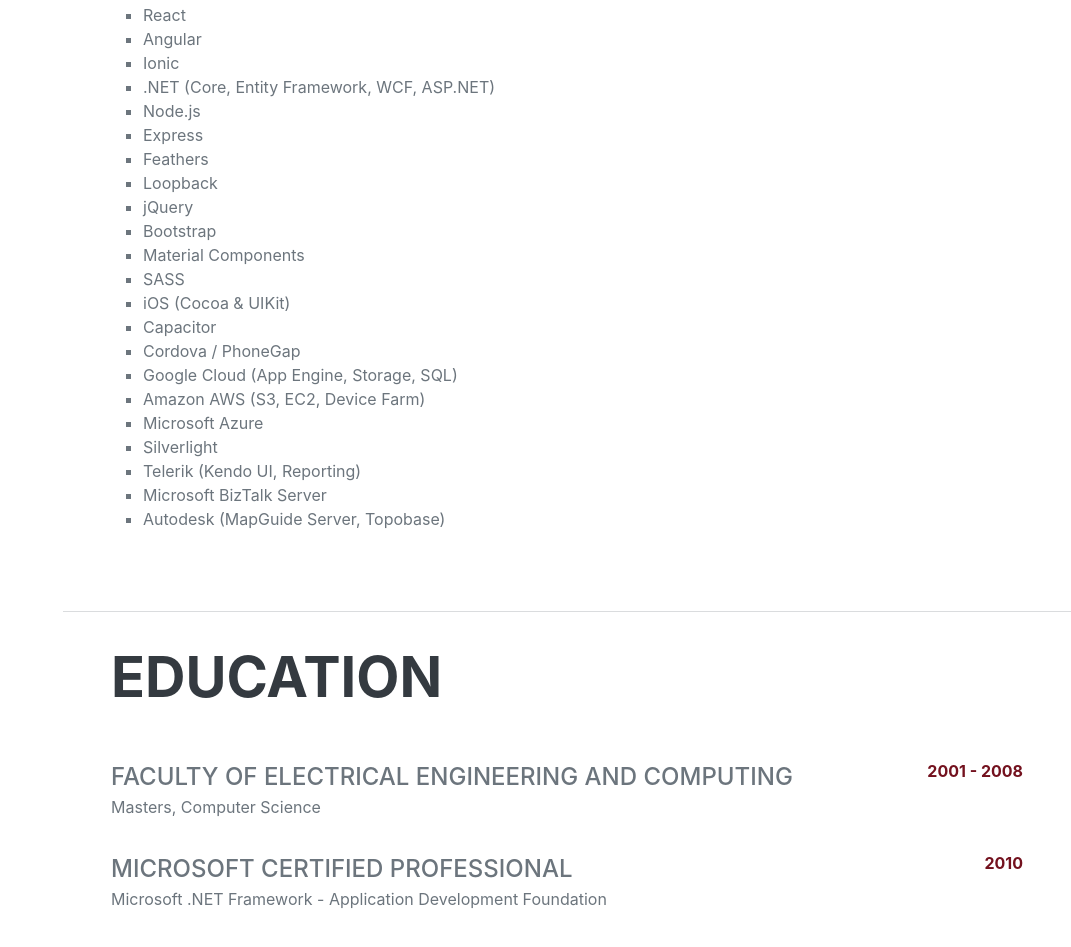
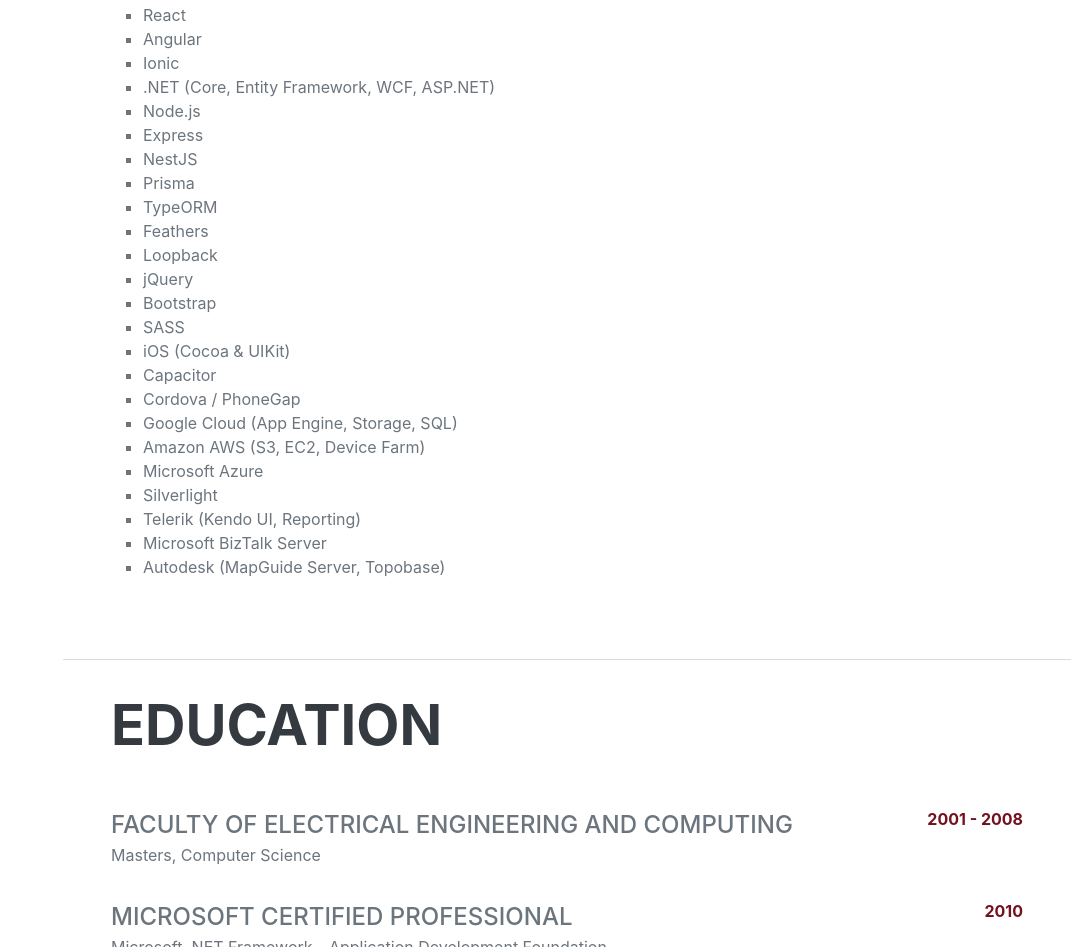
Before and after one commit to btosic/resumo, a plain HTML site: page bojan.html in a window 1280 px wide. Shown: the part 997-1944 px from the top of the page, without its empty margins (209-1280 px from the left). Drawn offline with nearby package versions, Linux system fonts and the light colour scheme; a web font is replaced by a local one.

Commit message:
Add NestJS, Prisma and TypeORM to frameworks

```diff
--- a/bojan.html
+++ b/bojan.html
@@ -181,6 +181,15 @@
                                 Express
                             </li>
                             <li>
+                                NestJS
+                            </li>
+                            <li>
+                                Prisma
+                            </li>
+                            <li>
+                                TypeORM
+                            </li>
+                            <li>
                                 Feathers
                             </li>
                             <li>
@@ -191,9 +200,6 @@
                             </li>
                             <li>
                                 Bootstrap
-                            </li>
-                            <li>
-                                Material Components
                             </li>
                             <li>
                                 SASS
```
